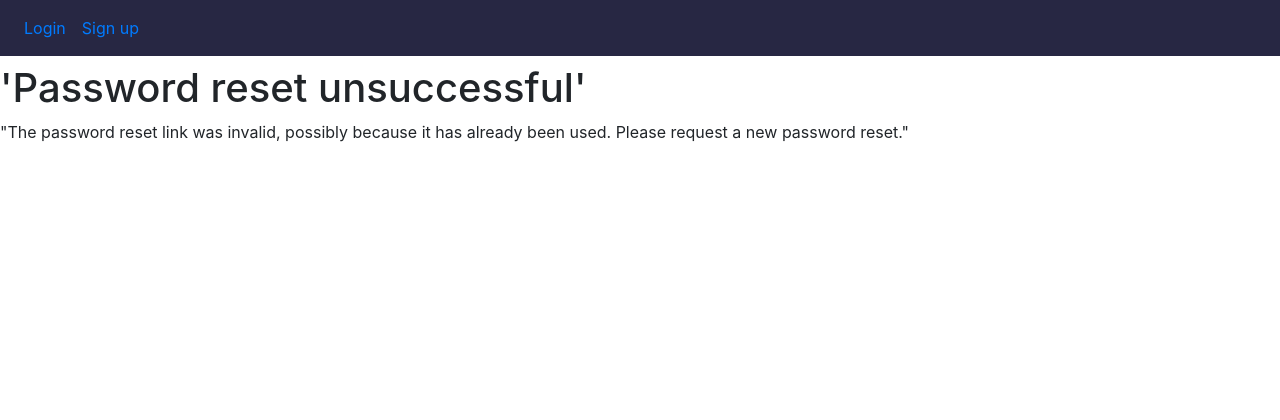
After one commit to OlaQla/BoatRental, a Django app: a page that uses templates/registration/password_reset_confirm.html in a window 1280 px wide. The commit adds this page. Shown: the top 420 px of the page. Run offline with Django 3.2, Linux system fonts and the light colour scheme; parts of the project's set-up code (start-up, migrations or seed data) failed here and were passed over; some libraries are stand-ins or nearby versions.

Commit message:
added password reset functionality

```diff
--- a/accounts/templates/login.html
+++ b/accounts/templates/login.html
@@ -11,4 +11,6 @@
         {{ login_form | as_bootstrap }}
         <button type="submit" class="btn btn-primary">Login</button>
     </form>
+
+    <p><a href="{% url 'password_reset' %}">Forgot the password?</a></p>
 {% endblock %}
--- /dev/null
+++ b/accounts/url_reset.py
@@ -0,0 +1,11 @@
+from django.conf.urls import url
+from django.core.urlresolvers import reverse_lazy
+from django.contrib.auth.views import password_reset, password_reset_done, password_reset_confirm, password_reset_complete
+
+urlpatterns = [
+    url('^$', password_reset, {'post_reset_redirect': reverse_lazy('password_reset_done')}, name='password_reset'),
+    url(r'^done/$', password_reset_done, name='password_reset_done'),
+    url(r'^(?P<uidb64>[0-9A-Za-z]+)-(?P<token>.+)/$', password_reset_confirm,
+        {'post_reset_redirect': reverse_lazy('password_reset_complete')}, name='password_reset_confirm'),
+    url(r'^complete/$', password_reset_complete, name='password_reset_complete')
+]
--- /dev/null
+++ b/accounts/urls.py
@@ -0,0 +1,11 @@
+from django.conf.urls import url, include
+from accounts.views import logout, login, registration, user_profile
+from accounts import url_reset
+
+urlpatterns = [
+    url(r'^logout/', logout, name="logout"),
+    url(r'^login/', login, name="login"),
+    url(r'^register/', registration, name="registration"),
+    url(r'^profile/', user_profile, name="profile"),
+    url(r'^password-reset/', include(url_reset))
+]
--- a/boat_rental/urls.py
+++ b/boat_rental/urls.py
@@ -15,14 +15,12 @@ Including another URLconf
 """
 from django.conf.urls import url, include
 from django.contrib import admin
-from accounts.views import index, logout, login, registration, user_profile
-
+from accounts.views import index, terms
+from accounts import urls as accounts_urls
 
 urlpatterns = [
     url(r'^admin/', admin.site.urls),
     url(r'^$', index, name="index"),
-    url(r'^accounts/logout/$', logout, name="logout"),
-    url(r'^accounts/login/$', login, name="login"),
-    url(r'^accounts/registration/$', registration, name="registration"),
-    url(r'^accounts/profile/$', user_profile, name="profile"),
+    url(r'^terms$', terms, name="terms"),
+    url(r'^accounts/', include(accounts_urls)),
 ]
--- /dev/null
+++ b/templates/registration/password_reset_confirm.html
@@ -0,0 +1,42 @@
+{% extends 'base.html' %}
+
+{% block page_title %}Password Reset confirm{% endblock %}
+
+{% load bootstrap_tags %}
+
+{% block content %}
+
+{% if validlink %}
+
+<h1>'Enter new password'</h1>
+
+<p>"Please enter your new password twice so we can verify you typed it in correctly." </p>
+
+<form action="" method="post">
+    {% csrf_token %}
+    {% if form.new_password1.errors %}
+        {{ form.new_password1.errors }}
+    {% endif %}
+    <p class="aligned wide">
+        <label for="id_new_password1">'New password:'</label>
+        {{ form.new_password1 }}</p>
+
+    {% if form.new_password2.errors %}
+        {{ form.new_password2.errors }}
+    {% endif %}
+    <p class="aligned wide">
+        <label for="id_new_password2">'Confirm password:'</label>
+        {{ form.new_password2 }}</p>
+    <p><input type="submit" value="'Change my password'" /></p>
+</form>
+
+{% else %}
+
+<h1>'Password reset unsuccessful'</h1>
+
+<p>"The password reset link was invalid, possibly because it has already been used. Please request a new password
+    reset."</p>
+
+{% endif %}
+
+{% endblock %}
```
Also changed, not shown: templates/registration/password_reset_complete.html (added, +14 -0 lines), templates/registration/password_reset_done.html (added, +15 -0 lines), templates/registration/password_reset_email.html (added, +15 -0 lines), templates/registration/password_reset_form.html (added, +24 -0 lines).
